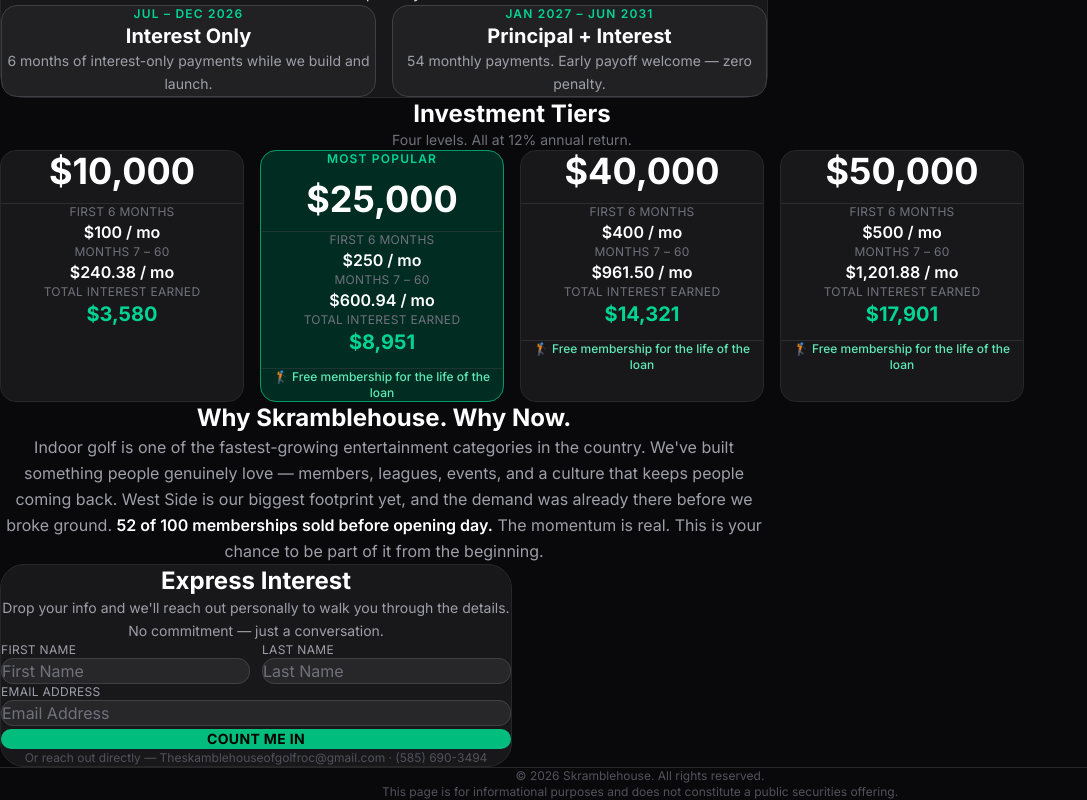
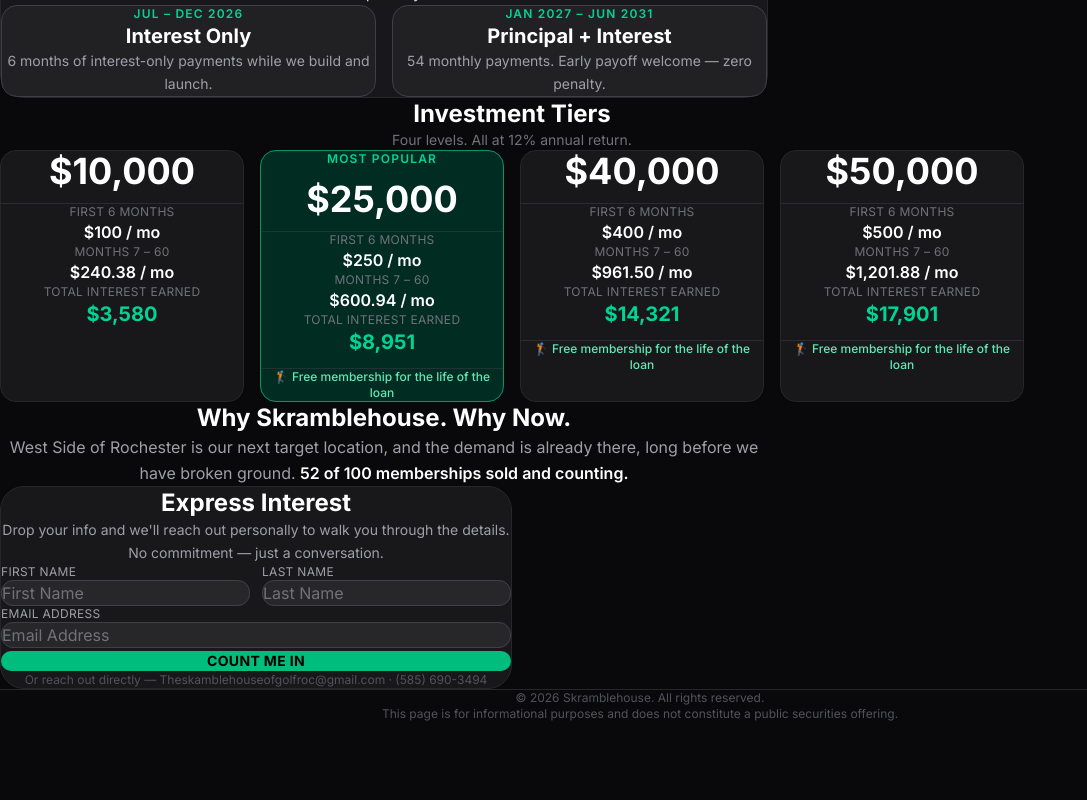
Before and after one commit to rickyhowcroft-dot/skramblehouse-westside, a Next.js app: page /investors in a window 1280 px wide. Shown: the part 889-1689 px from the top of the page, without its empty margins (0-1087 px from the left). After the commit the page ends 1611 px from the top, so only its background shows below. Built offline with nearby package versions, Linux system fonts and the light colour scheme.

Commit message:
copy: update Why Skramblehouse section text

```diff
--- a/app/investors/page.tsx
+++ b/app/investors/page.tsx
@@ -213,12 +213,9 @@ export default function InvestorsPage() {
         <div className="max-w-3xl mx-auto text-center">
           <h2 className="text-2xl font-bold mb-4">Why Skramblehouse. Why Now.</h2>
           <p className="text-zinc-400 leading-relaxed">
-            Indoor golf is one of the fastest-growing entertainment categories in the country.
-            We&apos;ve built something people genuinely love — members, leagues, events, and a culture
-            that keeps people coming back. West Side is our biggest footprint yet, and the demand was
-            already there before we broke ground.{' '}
-            <span className="text-white font-semibold">52 of 100 memberships sold before opening day.</span>{' '}
-            The momentum is real. This is your chance to be part of it from the beginning.
+            West Side of Rochester is our next target location, and the demand is already there,
+            long before we have broken ground.{' '}
+            <span className="text-white font-semibold">52 of 100 memberships sold and counting.</span>
           </p>
         </div>
       </section>
```
